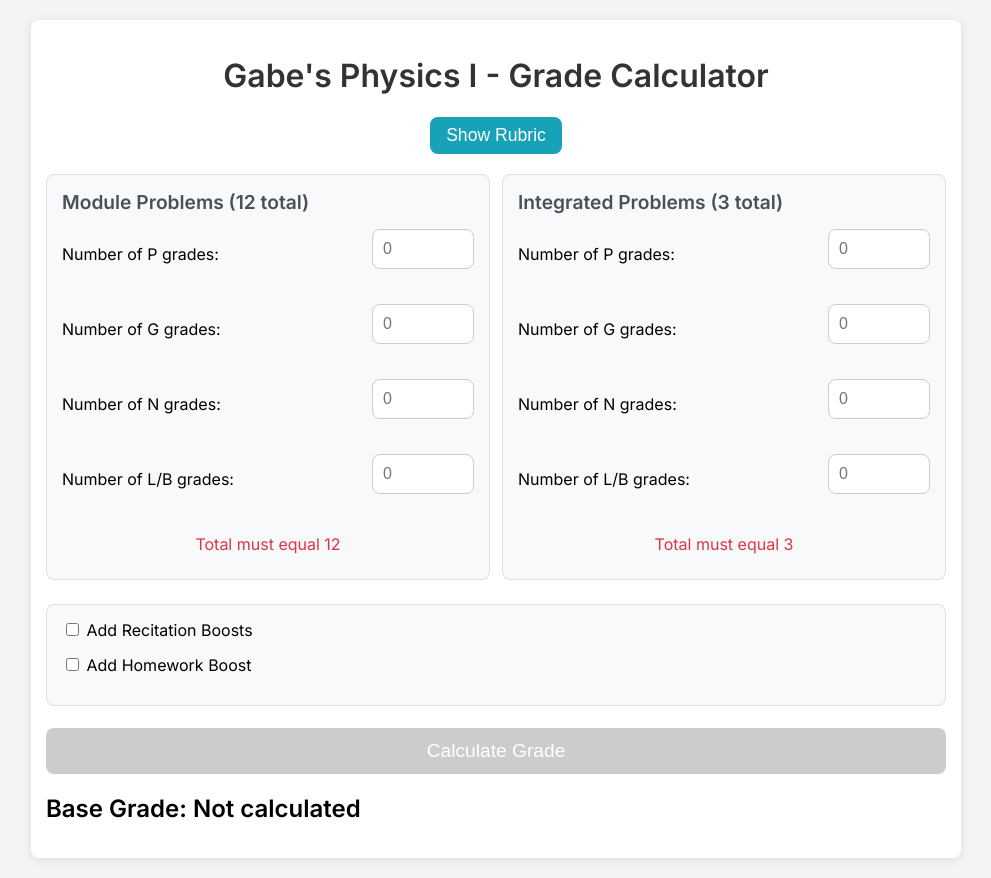
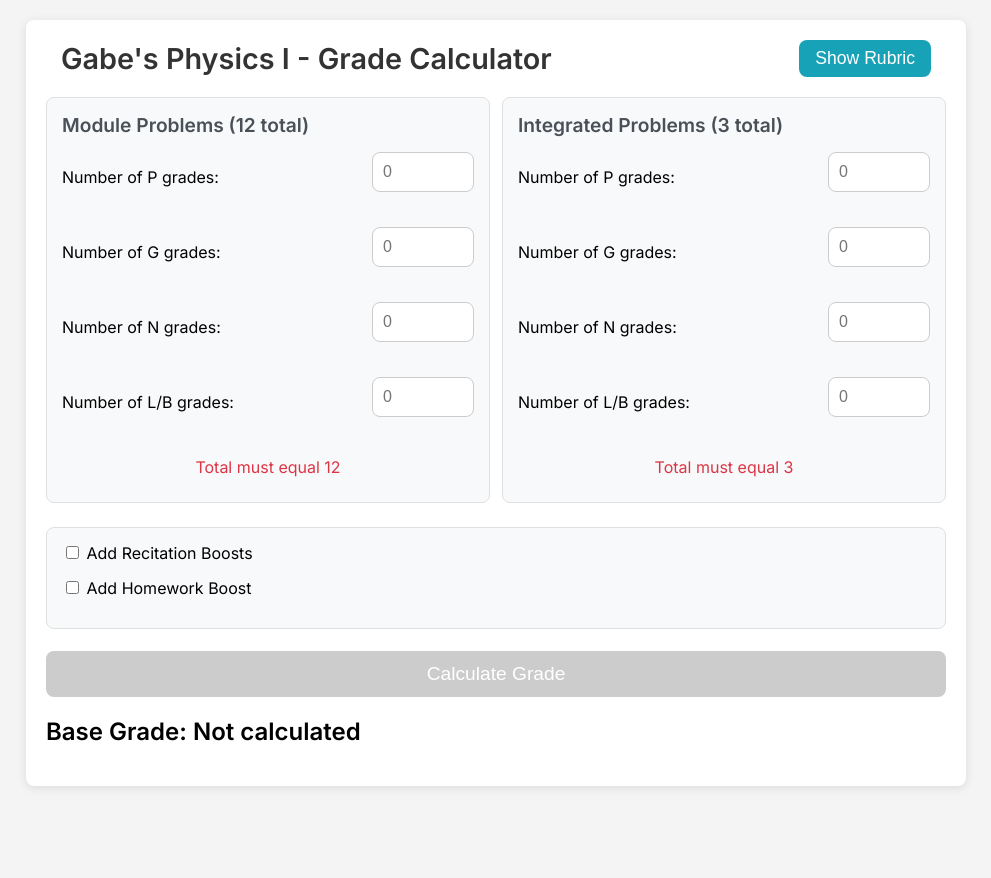
Before and after one commit to gabegrades/gabegrades.github.io, a website: page index.html in a window 1280 px wide. Shown: the whole page, without its empty margins (144-1135 px from the left). After the commit the page ends 806 px from the top, so only its background shows below. Drawn offline with Linux system fonts and the light colour scheme.

Commit message:
UI fix
Adjust show rubric button

```diff
--- a/index.html
+++ b/index.html
@@ -8,9 +8,11 @@
 </head>
 <body>
     <div class="container">
-        <h1>Gabe's Physics I - Grade Calculator</h1>
-        <div class="rubric-control">
-            <button id="rubric-btn" type="button">Show Rubric</button>
+        <div class="header-container">
+            <h1>Gabe's Physics I - Grade Calculator</h1>
+            <div class="rubric-control">
+                <button id="rubric-btn" type="button">Show Rubric</button>
+            </div>
         </div>
         <form id="gpa-form">
             <div class="grade-sections">
--- a/styles/style.css
+++ b/styles/style.css
@@ -8,16 +8,52 @@ body {
     padding: 20px;
 }
 
+/* Update header styling */
 h1 {
-    text-align: center;
+    text-align: left; /* Change from center to left */
     color: #333;
+    margin: 0; /* Remove default margin */
+    padding-left: 5px; /* Add slight left padding */
+    font-size: 1.8rem; /* Adjust size if needed */
+}
+
+.header-container {
+    display: flex;
+    justify-content: space-between;
+    align-items: center;
+    margin-bottom: 20px;
+    padding: 0 10px; /* Add horizontal padding */
+}
+
+.rubric-control {
+    margin: 0; /* Remove margin since it's now part of header flex */
+    padding-right: 5px; /* Add slight right padding */
+}
+
+#rubric-btn {
+    background-color: #17a2b8;
+    color: white;
+    padding: 8px 16px;
+    border: none;
+    border-radius: 8px;
+    cursor: pointer;
+    font-weight: 500;
+    transition: all 0.2s ease-in-out;
+    white-space: nowrap; /* Prevent button text from wrapping */
+    margin-left: 20px; /* Add left margin to separate from title */
+}
+
+#rubric-btn:hover {
+    background-color: #138496;
+    transform: translateY(-1px);
+    box-shadow: 0 2px 4px rgba(0,0,0,0.1);
 }
 
 .container {
     max-width: 900px; /* Slightly reduced from 1000px */
     margin: 0 auto;
     background: white;
-    padding: 15px; /* Reduced from 20px */
+    padding: 20px; /* Increased from 15px */
     border-radius: 8px;
     box-shadow: 0 2px 10px rgba(0, 0, 0, 0.1);
 }
@@ -176,28 +212,6 @@ button:disabled {
 
 .boosted-grade {
     color: #28a745;
-}
-
-.rubric-control {
-    text-align: center;
-    margin-bottom: 20px;
-}
-
-#rubric-btn {
-    background-color: #17a2b8;
-    color: white;
-    padding: 8px 16px;
-    border: none;
-    border-radius: 8px;
-    cursor: pointer;
-    font-weight: 500;
-    transition: all 0.2s ease-in-out;
-}
-
-#rubric-btn:hover {
-    background-color: #138496;
-    transform: translateY(-1px);
-    box-shadow: 0 2px 4px rgba(0,0,0,0.1);
 }
 
 .modal {
```
